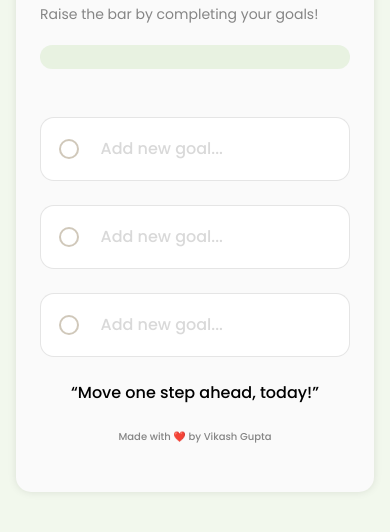
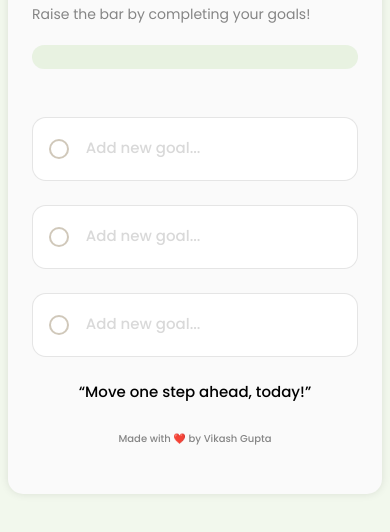
Before and after one commit to itzvikashgupta/01-focus-on-today, a plain HTML site: page index.html in a window 390 px wide. Shown: the part 164-696 px from the top of the page. Drawn offline with Linux system fonts and the light colour scheme.

Commit message:
Update style.css

```diff
--- a/style.css
+++ b/style.css
@@ -15,7 +15,7 @@
 
   --fs-100: 0.625rem;
   --fs-200: 0.875rem;
-  --fs-400: 1rem;
+  --fs-400: 0.9375rem;
   --fs-600: 2rem;
   --fs-800: 4rem;
 
@@ -201,7 +201,7 @@ body {
   border: none;
   width: 100%;
   align-self: stretch;
-  padding-left: 22px;
+  margin-left: 22px;
 }
 
 .goal-item__input::placeholder {
@@ -249,7 +249,7 @@ body {
 /***** Media queries Section *****/
 @media (max-width: 768px) {
   body {
-    padding: 0 1rem 0.5rem;
+    padding: 0 0.5rem 0.5rem;
   }
 
   .app-title {
@@ -275,7 +275,7 @@ body {
 
   .goal-item {
     border-radius: 14px;
-    padding-inline: 1.1rem;
+    padding-inline: 1rem;
     height: 64px;
     margin-bottom: 24px;
   }
@@ -285,8 +285,13 @@ body {
     height: 20px;
   }
 
+  .goal-item__input {
+    margin-left: 1.05rem;
+
+  }
+
   .made-with {
-    margin-top: 24px;
+    margin-top: 28px;
   }
 }
 /***** End Media queries Section *****/
```
